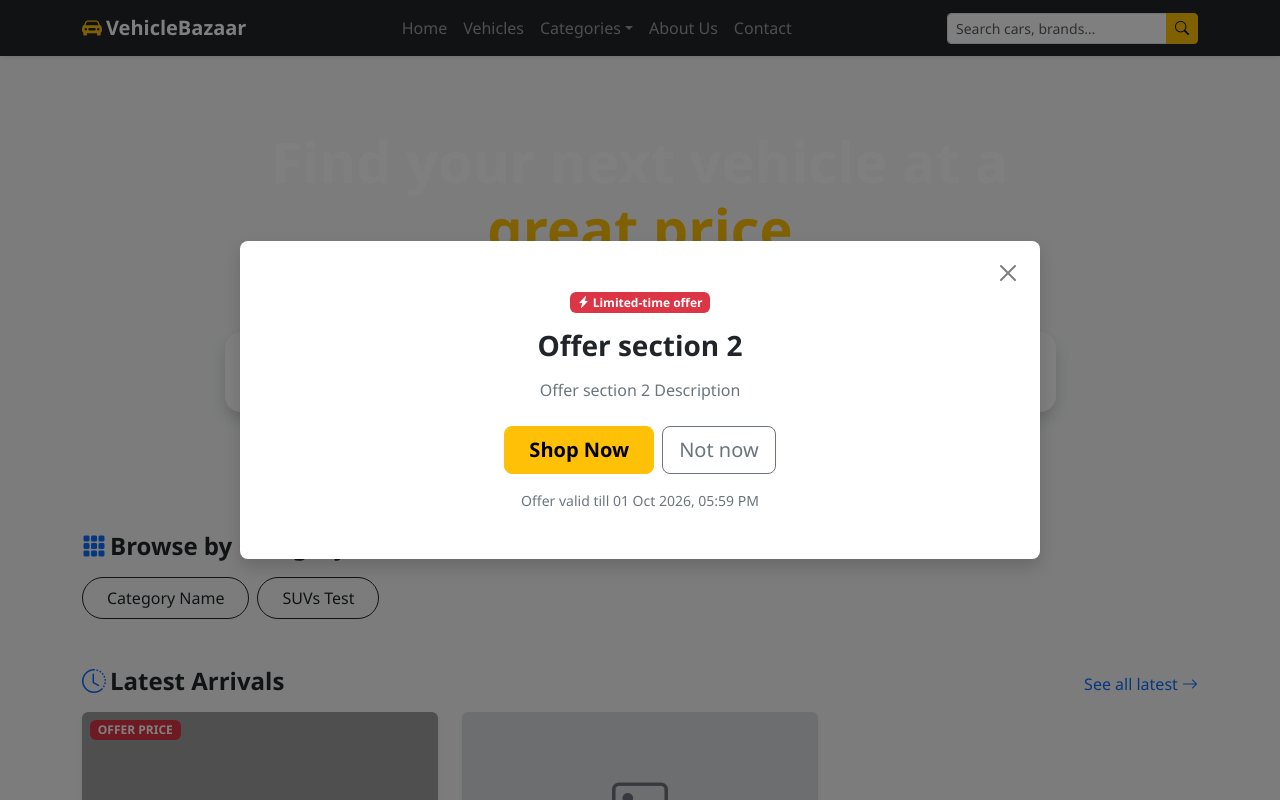
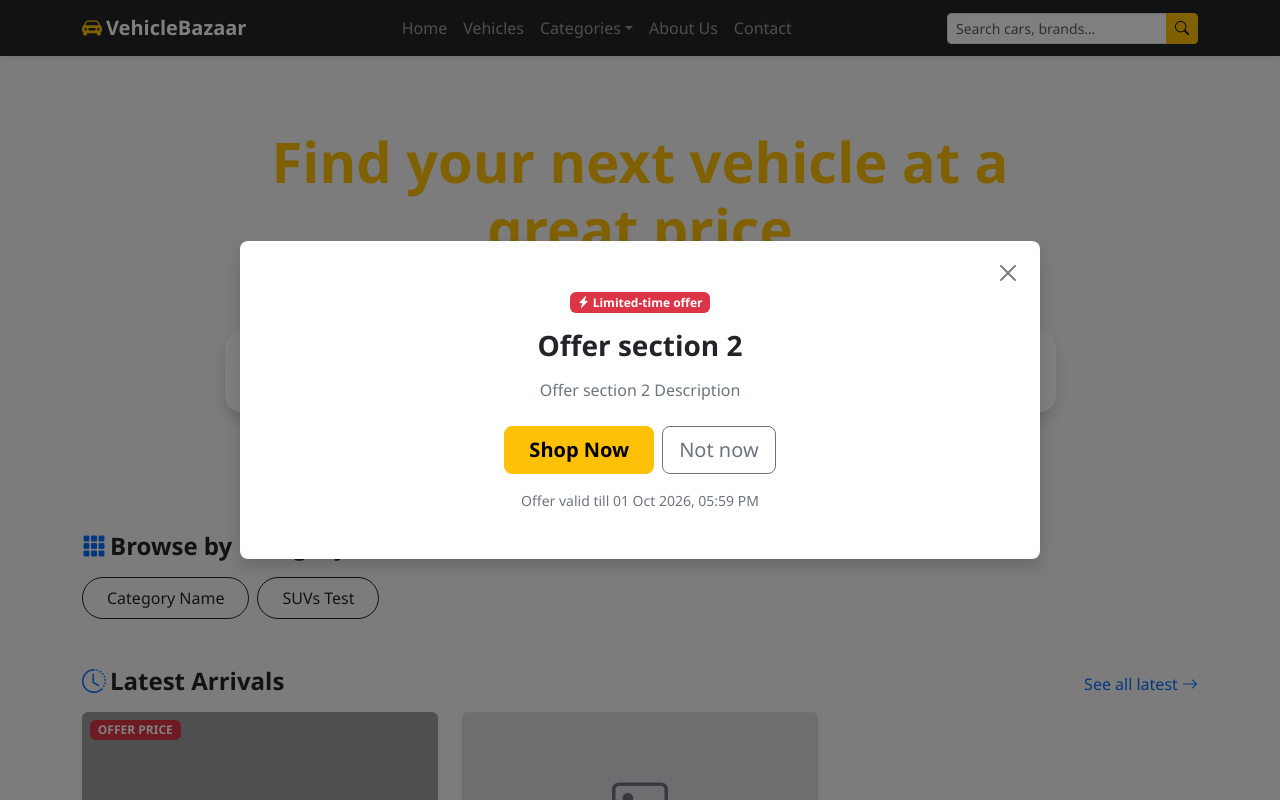
Before and after one commit to Aniket-242-git/vehiclebazar, a Django app: page / in a window 1280 px wide. Run offline with Django 5.2, Linux system fonts and the light colour scheme; data comes from the database, SQL or seed files in the repository; both versions use the stored data as it was after the commit; grey boxes are pictures that could not be loaded.

Commit message:
Fix : checked all the initcommit

```diff
--- a/templates/public/home.html
+++ b/templates/public/home.html
@@ -7,7 +7,7 @@
   <div class="container py-4">
     <div class="row justify-content-center text-center">
       <div class="col-lg-9">
-        <h1 class="display-4 fw-bold mb-3">Find your next vehicle at a <span class="text-warning">great price</span></h1>
+        <h1 class="display-4 fw-bold mb-3 text-warning">Find your next vehicle at a <span class="text-warning">great price</span></h1>
         <p class="lead mb-4">{{ SITE_TAGLINE }}</p>
         <form action="{% url 'vehicle_list' %}" method="get" class="bg-white rounded-4 p-3 shadow hero-search">
           <div class="row g-2 align-items-center">
```
Also changed, not shown: db.sqlite3, 1 other file.
